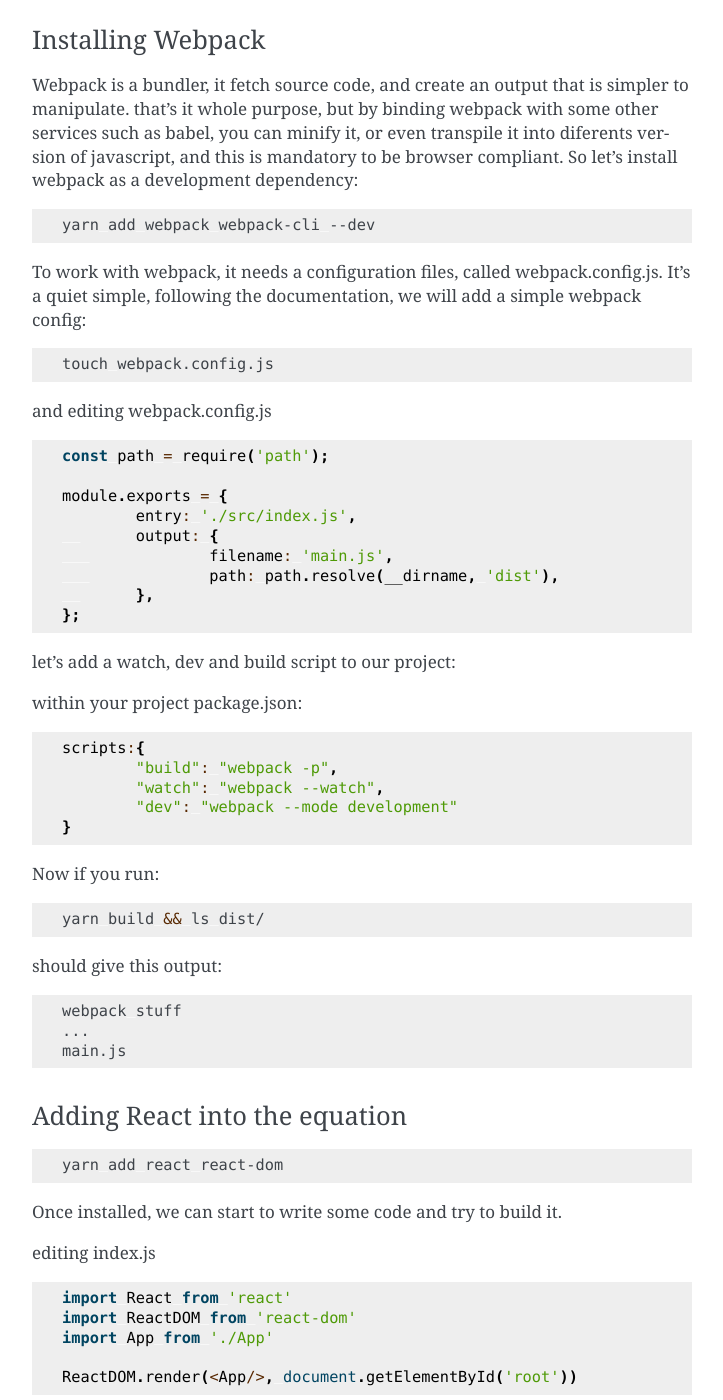
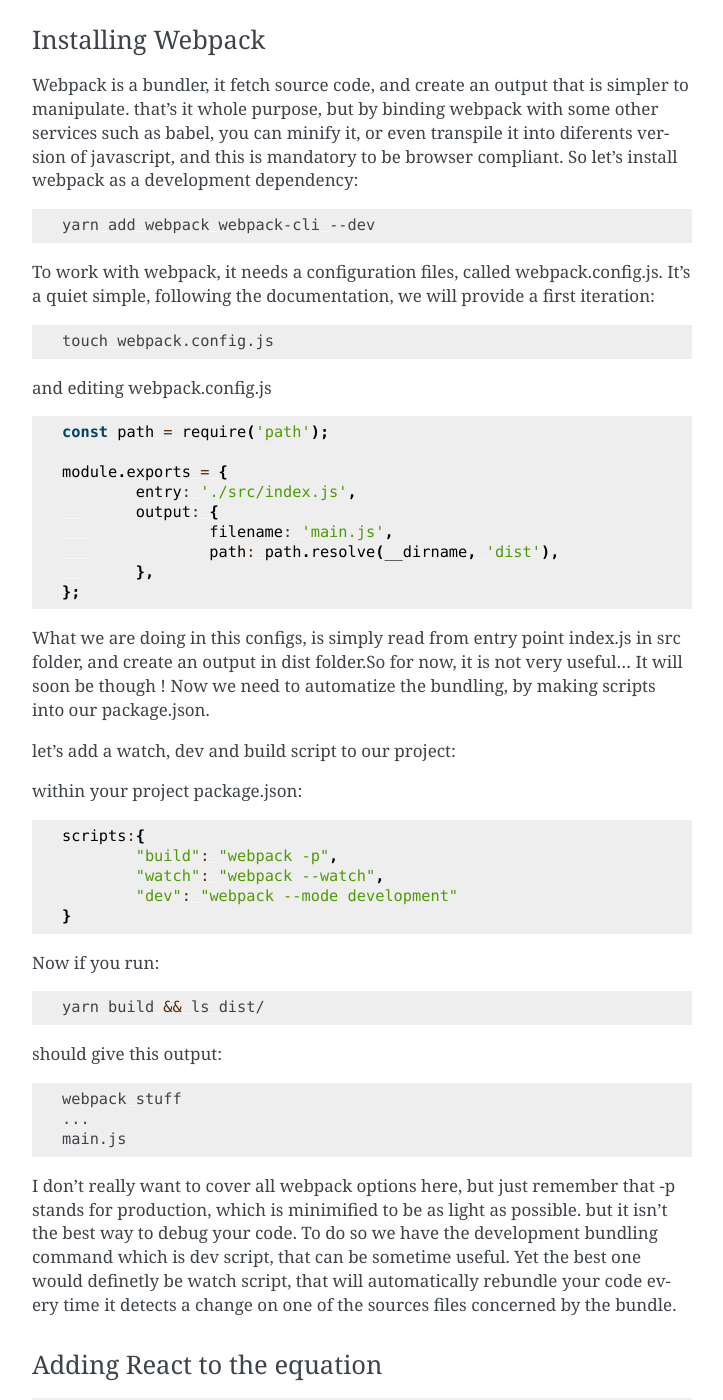
Before and after one commit to weatherforce/ipyreact, a Sphinx documentation site: the page built from docs/source/react_nbextension_trial.md, in a window 1280 px wide and 1400 px high, scrolled down 762 px. Shown: the whole window, without its empty margins (388-1111 px from the left). Built offline with Sphinx 7.4.7, drawn with Linux system fonts in a browser that asks for light colours; pages that are not in the unit, such as notebooks, are missing from menus; some of the changed text lies outside the part shown.

Commit message:
Added details on doc

````diff
--- a/docs/source/react_nbextension_trial.md
+++ b/docs/source/react_nbextension_trial.md
@@ -29,7 +29,7 @@
 ```bash
 yarn add webpack webpack-cli --dev
 ```
-To work with webpack, it needs a configuration files, called webpack.config.js. It's a quiet simple, following the documentation, we will add a simple webpack config:
+To work with webpack, it needs a configuration files, called webpack.config.js. It's a quiet simple, following the documentation, we will provide a first iteration:
 
 ```bash
 
@@ -50,7 +50,8 @@
   	},
 };
 ```
-
+What we are doing in this configs, is simply read from entry point index.js in src folder, and create an output in dist folder.So for now, it is not very useful... It will soon be though !
+Now we need to automatize the bundling, by making scripts into our package.json.
 
 let's add a watch, dev and build script to our project:
 
@@ -81,8 +82,9 @@
 main.js
 
 ```
+I don't really want to cover all webpack options here, but just remember that -p stands for production, which is minimified to be as light as possible. but it isn't the best way to debug your code. To do so we have the development bundling command which is dev script, that can be sometime useful. Yet the best one would definetly be watch script, that will automatically rebundle your code every time it detects a change on one of the sources files concerned by the bundle.
 
-### Adding React into the equation
+### Adding React to the equation
 
 ```bash
 yarn add react react-dom
````
